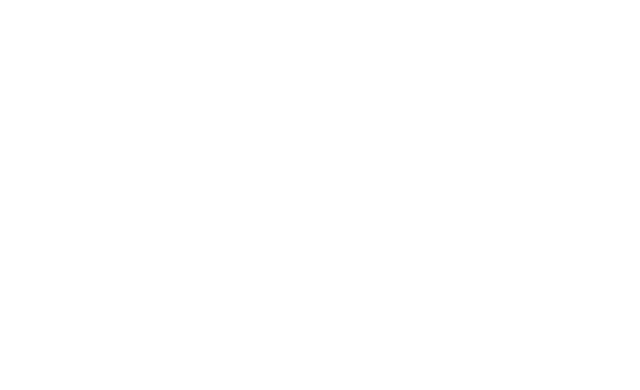
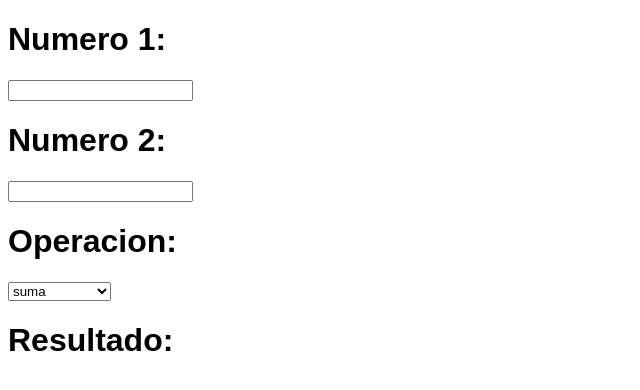
Before and after one commit to Nicasioro/Calculadora1.5, a plain HTML site: page index.html in a window 1280 px wide. Shown: the whole page, without its empty margins (0-640 px from the left). Drawn offline with Linux system fonts and the light colour scheme.

Commit message:
bentwinko

```diff
--- a/index.html
+++ b/index.html
@@ -4,10 +4,24 @@
     <meta charset="UTF-8">
     <meta name="viewport" content="width=device-width, initial-scale=1.0">
     <link rel="shortcut icon" href="img/logo.png" type="image/x-icon">
+    <link rel="stylesheet" href="style.css">
 
     <title>Calculadora</title>
 </head>
 <body>
     <script src="script.js"></script>
+    <h1>Numero 1:</h1>
+<input type="number" name="formalin" id="yes">
+<h1>Numero 2:</h1>
+<input type="number" name="formalin" id="yes">
+<h1>Operacion:</h1>
+<select name="frumbilis" id="remerita"><option value="frumbilis">suma</option>
+<option value="frumbilis">resta</option>
+<option value="frumbilis">multiplicacion</option>
+<option value="frumbilis">division</option>
+<option value="esteban">bentwinko</option>
+</select>
+<h1>Resultado:</h1>
+
 </body>
 </html>
--- /dev/null
+++ b/style.css
@@ -0,0 +1,3 @@
+*{
+    font-family: sans-serif;
+}
```
